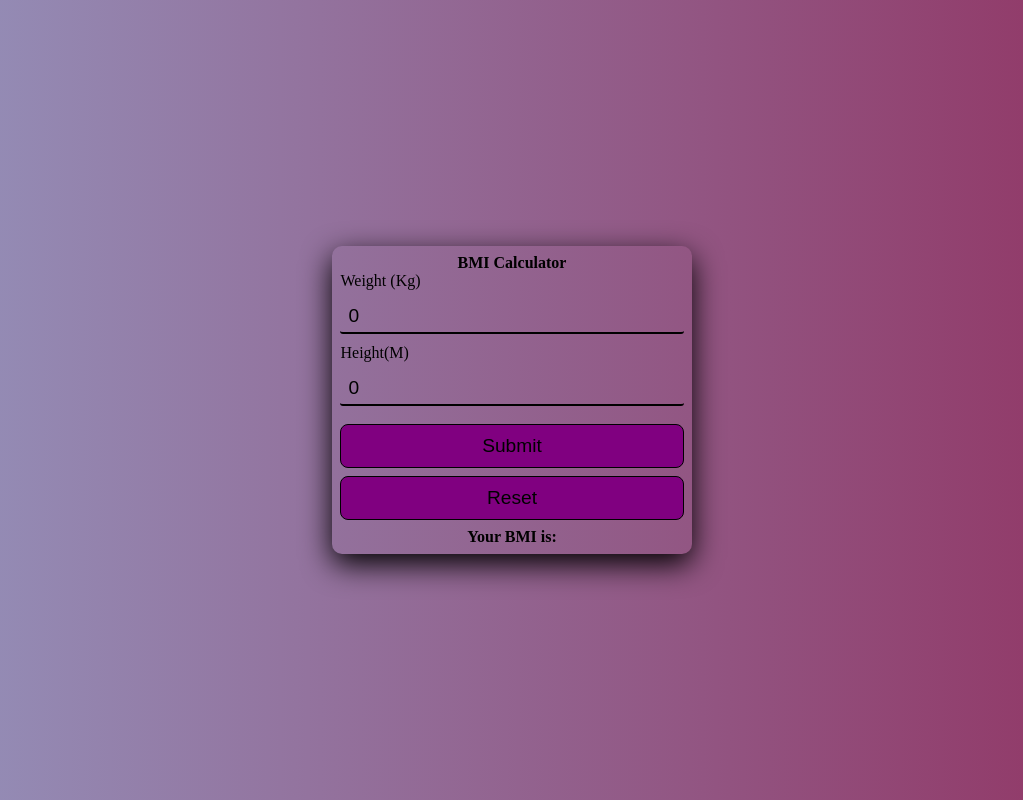
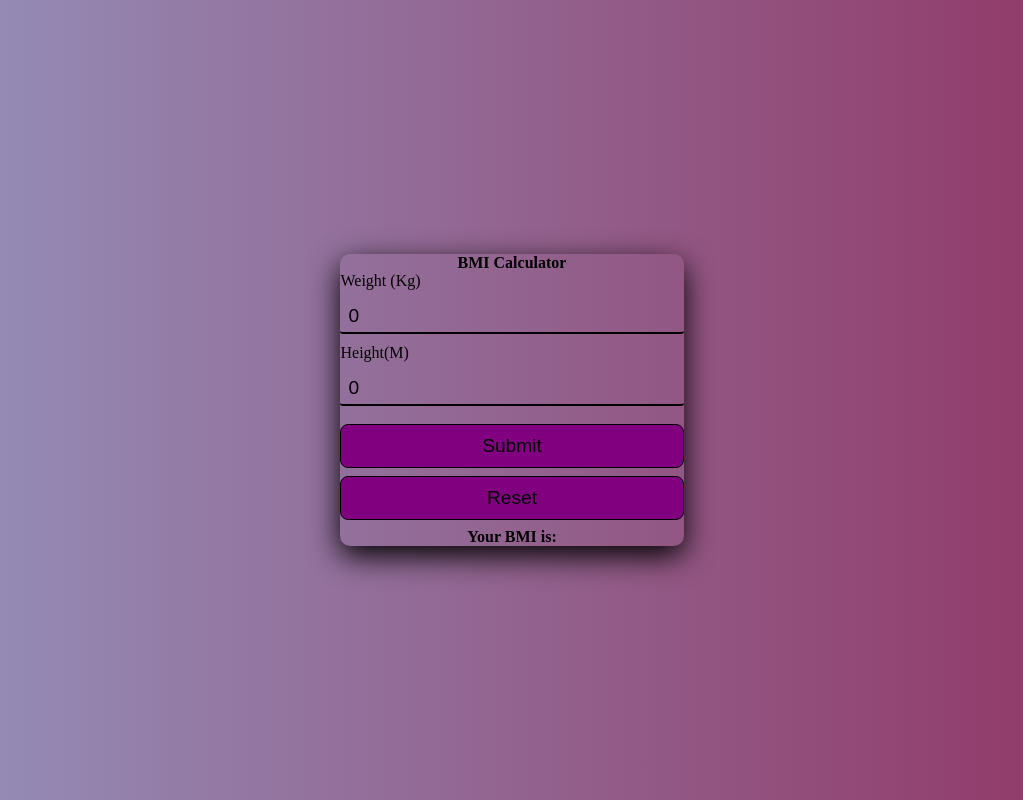
Before and after one commit to motuncoded/bmi-calculator, a React (Create React App) app: page / in a window 1280 px wide. Shown: the whole page, without its empty margins (128-1151 px from the left). Built offline with nearby package versions, Linux system fonts and the light colour scheme.

Commit message:
first-commit

```diff
--- a/src/components/Calculator.css
+++ b/src/components/Calculator.css
@@ -53,11 +53,11 @@ border: 1px solid #000;
     .container{
         display: flex;
         margin: 0;
-        padding: .5rem;
+        padding: 0;
         flex-direction: column;
     }
     form{
-        width: 100%;
+
         margin: 0;
         padding: 0;
     }
@@ -89,7 +89,7 @@ border: 1px solid #000;
     }
     .btn{
         display: block;
-        width: 100%;
+
         font-size: 1.2rem;
         margin: 8px 0;
         padding: 10px 0;
```
